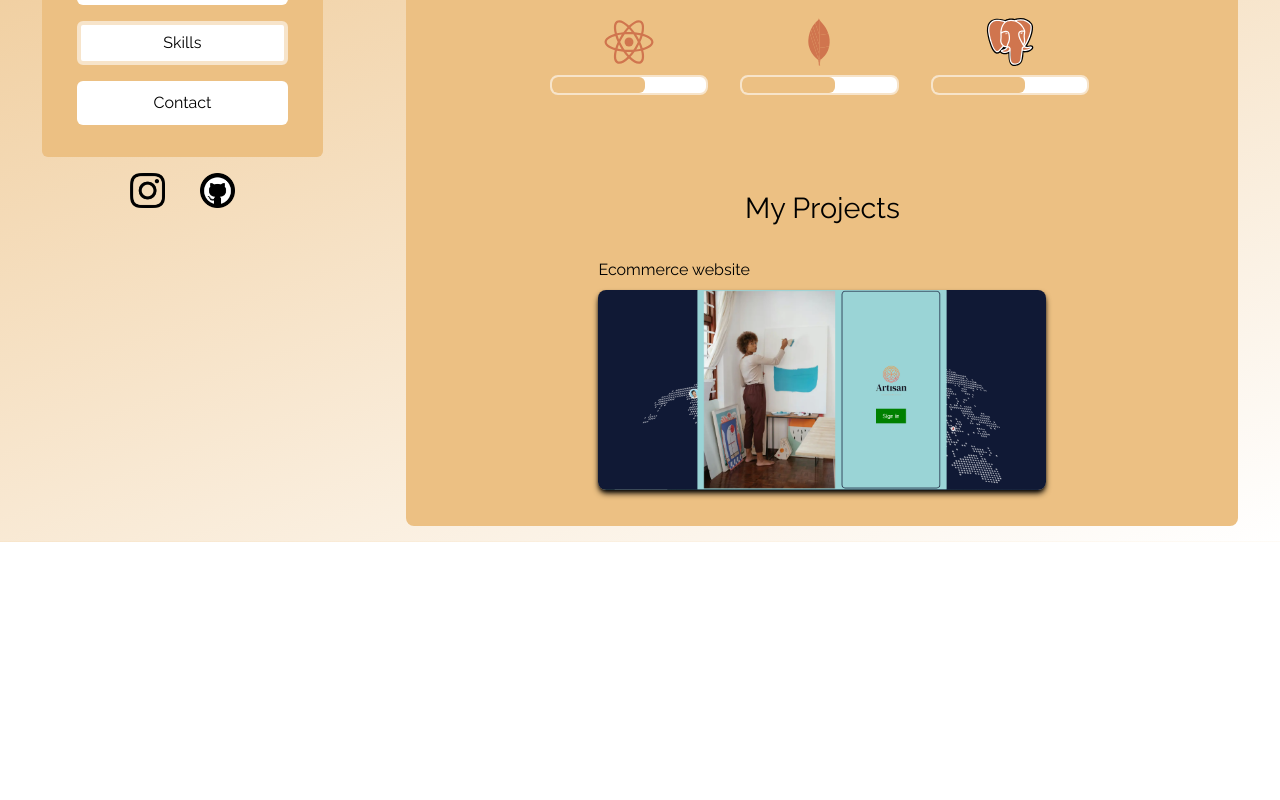
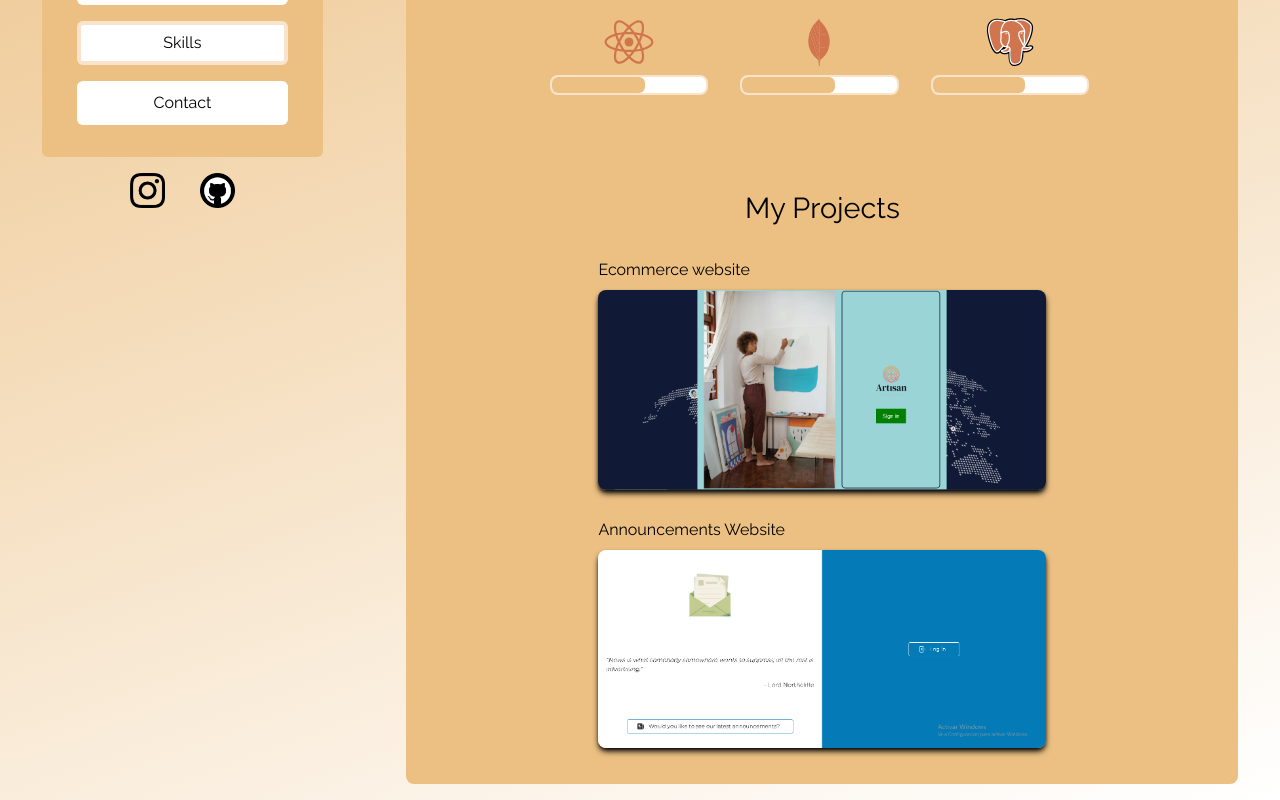
Before and after one commit to martinmorag/my-portfolio, a Next.js app: page /skills in a window 1280 px wide. Shown: the part 343-1143 px from the top of the page. Before the commit the page ends 885 px from the top, so only its background shows below. Built offline with nearby package versions, Linux system fonts and the light colour scheme.

Commit message:
added a project

```diff
--- a/app/ui/exports.ts
+++ b/app/ui/exports.ts
@@ -82,5 +82,6 @@ export const languages = [
 
 
 export const projects = [
-    {name: "Ecommerce website", url: "https://ecommerce-app-pied-three.vercel.app", image: "/ecommerce.png"}
+    {name: "Ecommerce website", url: "https://ecommerce-app-pied-three.vercel.app", image: "/ecommerce.png"},
+    {name: "Announcements Website", url: "https://announcements-app.onrender.com/dashboard", image: "/announcements.png"}
 ]
```
Also changed, not shown: public/announcements.png (added).
